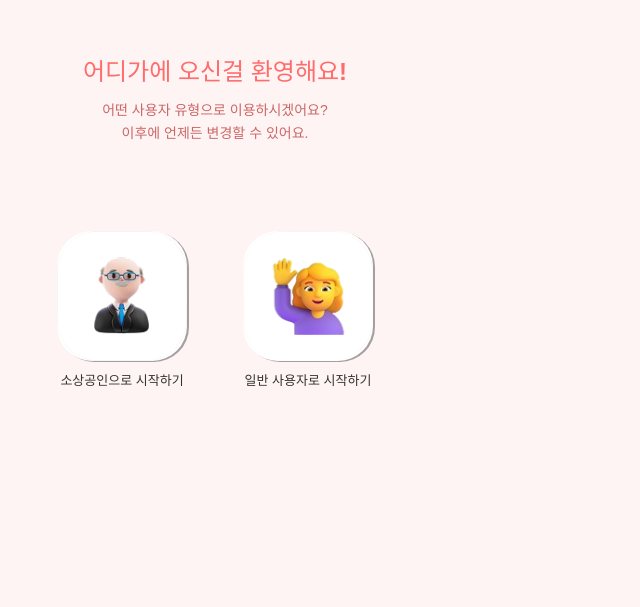
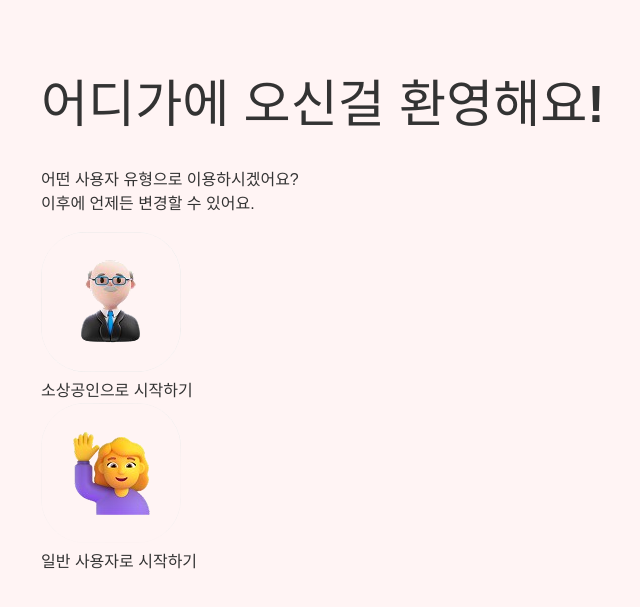
Before and after one commit to WhatAreWeDoingNow/eodiga_frontend, a React (Vite) app: page / in a window 1280 px wide. Shown: the part 107-714 px from the top of the page, without its empty margins (13-653 px from the left). Built offline with nearby package versions, Linux system fonts and the light colour scheme.

Commit message:
REFACTOR :: Style emotion으로 변경

```diff
--- a/src/pages/start/Start.jsx
+++ b/src/pages/start/Start.jsx
@@ -1,61 +1,76 @@
-// src/pages/start/start.jsx
+/** @jsxImportSource @emotion/react */
 import React from 'react';
-import './Start.css';
+import * as s from './style';
 import ownerImg from '../../assets/owner.png';
 import userImg from '../../assets/user.png';
 import { useNavigate } from 'react-router-dom';
 
-function StartPage({role, setRole}) {
+function StartPage({ role, setRole }) {
   const navigate = useNavigate();
+
   const handleRoleClick = (category) => {
     setRole(category);
-  }
+  };
+
   const handleNextClick = () => {
-    navigate('/eodiga')
-  }
+    navigate('/eodiga');
+  };
+
   return (
     <>
-    {!role?
-      <div className="start-text">
-        <h1 className="title">어디가에 오신걸 환영해요!</h1>
-        <p className="subtitle">어떤 사용자 유형으로 이용하시겠어요?<br />이후에 언제든 변경할 수 있어요.</p>
-      </div>
-      :
-      <div className='start-text'>
-        <h1 className='title2'>선택사항이 맞으시다면<br/> 다음버튼을 눌러주세요.</h1>
+      {!role ? (
+        <div css={s.start_text}>
+          <h1 css={s.title}>어디가에 오신걸 환영해요!</h1>
+          <p css={s.subtitle}>
+            어떤 사용자 유형으로 이용하시겠어요?
+            <br />
+            이후에 언제든 변경할 수 있어요.
+          </p>
+        </div>
+      ) : (
+        <div css={s.start_text}>
+          <h1 css={s.title2}>
+            선택사항이 맞으시다면
+            <br /> 다음버튼을 눌러주세요.
+          </h1>
+        </div>
+      )}
 
-      </div>
-    }
-      <div  className="button-group">
-        <div className="user-button" onClick={() => handleRoleClick("owner")}>
-          {
-            role == "owner"?
-            <div className='img-backcolor2'>
-              <img src={ownerImg} alt="소상공인"/>
+      <div css={s.button_group}>
+        <div css={s.user_button} onClick={() => handleRoleClick('owner')}>
+          {role === 'owner' ? (
+            <div css={s.img_backcolor2}>
+              <img src={ownerImg} alt="소상공인" />
             </div>
-            :
-            <div className='img-backcolor'>
-              <img src={ownerImg} alt="소상공인"/>
+          ) : (
+            <div css={s.img_backcolor}>
+              <img src={ownerImg} alt="소상공인" />
             </div>
-          }
+          )}
           <span>소상공인으로 시작하기</span>
         </div>
-        <div className="user-button" onClick={() => handleRoleClick("user")}>
-          {
-            role == "user"?
-            <div className='img-backcolor2'>
+
+        <div css={s.user_button} onClick={() => handleRoleClick('user')}>
+          {role === 'user' ? (
+            <div css={s.img_backcolor2}>
               <img src={userImg} alt="일반 사용자" />
             </div>
-            :
-            <div className='img-backcolor'>
+          ) : (
+            <div css={s.img_backcolor}>
               <img src={userImg} alt="일반 사용자" />
             </div>
-          }
+          )}
           <span>일반 사용자로 시작하기</span>
         </div>
       </div>
-      {role? <button className='next-button' onClick={handleNextClick}>다음</button> : <div className='box'></div>}
-      {/* <button className='next-button'>다음</button> */}
+
+      {role ? (
+        <button css={s.next_button} onClick={handleNextClick}>
+          다음
+        </button>
+      ) : (
+        <div css={s.box}></div>
+      )}
     </>
   );
 }
```
